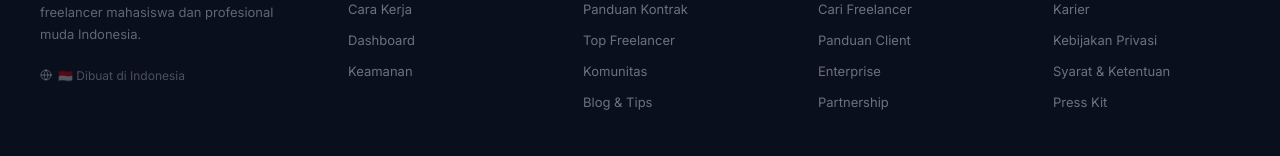
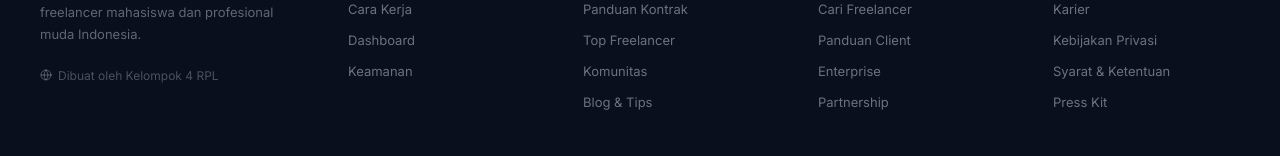
Before and after one commit to NailahRasya/freetrack, a Next.js app: page / in a window 1280 px wide. Shown: the part 8501-8657 px from the top of the page. Built offline with nearby package versions, Linux system fonts and the light colour scheme.

Commit message:
footer edit

```diff
--- a/app/components/Footer.tsx
+++ b/app/components/Footer.tsx
@@ -103,7 +103,7 @@ export default function Footer() {
             </p>
             <div style={{ display: "flex", alignItems: "center", gap: "6px", fontSize: "12px", color: "rgba(226,232,240,0.3)" }}>
               <Globe size={12} />
-              🇮🇩 Dibuat di Indonesia
+              Dibuat oleh Kelompok 4 RPL
             </div>
           </div>
 
```
